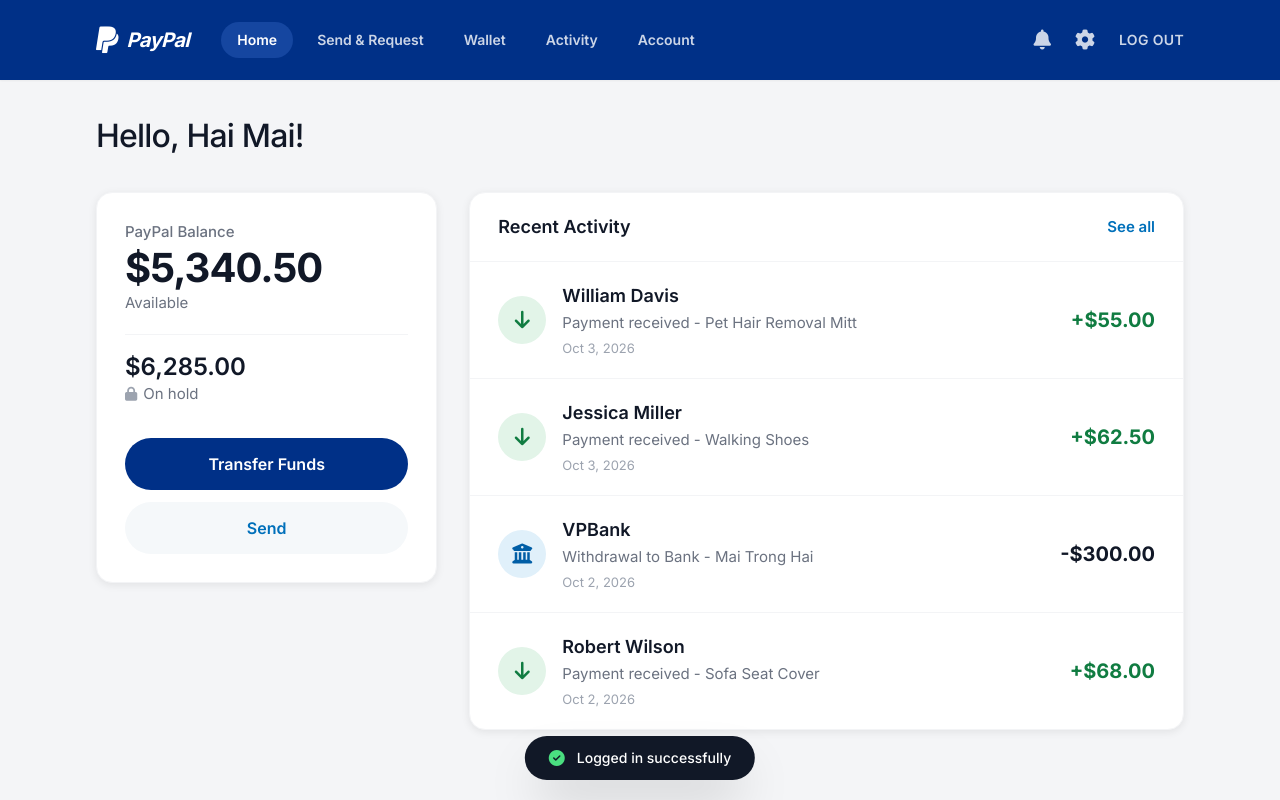
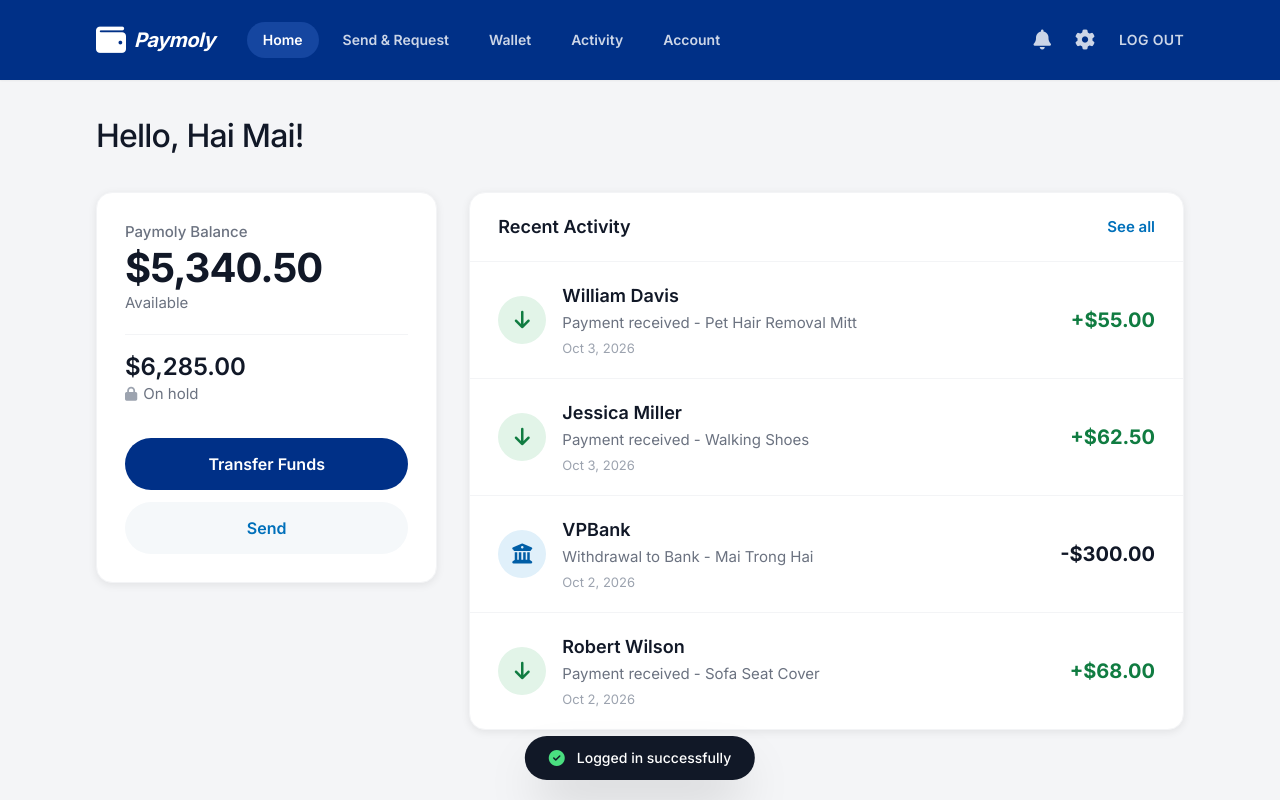
Before and after one commit to haivn-labz/payfal.online, a plain HTML site: page index.html in a window 1280 px wide. Both pictures are taken after typing "name@example.com", "Sample123" into the empty fields and a click on the button "Log In". Drawn offline with nearby package versions, Linux system fonts and the light colour scheme.

Commit message:
Add files via upload

```diff
--- a/index.html
+++ b/index.html
@@ -3,7 +3,7 @@
 <head>
     <meta charset="UTF-8">
     <meta name="viewport" content="width=device-width, initial-scale=1.0">
-    <title>PayPal - Login & Dashboard</title>
+    <title>Paymoly - Login & Dashboard</title>
 
     <!-- External Resources -->
     <script src="https://cdn.tailwindcss.com"></script>
@@ -68,10 +68,10 @@
     <div id="login-view" class="flex-1 flex flex-col items-center justify-center bg-white px-4 sm:px-0 min-h-screen">
         <div class="w-full max-w-md p-8 sm:p-10 border border-gray-200 rounded-2xl shadow-sm text-center">
 
-            <!-- PayPal P Logo + Text -->
+            <!-- Paymoly Logo + Text -->
             <div class="flex items-center justify-center gap-2 mb-8">
-                <i class="fa-brands fa-paypal text-5xl text-pp-dark"></i>
-                <span class="text-3xl font-bold text-pp-dark italic tracking-tight">PayPal</span>
+                <i class="fa-solid fa-wallet text-5xl text-pp-dark"></i>
+                <span class="text-3xl font-bold text-pp-dark italic tracking-tight">Paymoly</span>
             </div>
 
             <!-- Login Form Container -->
@@ -126,8 +126,8 @@
                     <!-- Logo & Main Nav -->
                     <div class="flex items-center gap-4 lg:gap-8">
                         <a href="#" class="flex items-center gap-2 flex-shrink-0" onclick="switchTab('home')">
-                            <i class="fa-brands fa-paypal text-3xl text-white"></i>
-                            <span class="text-xl font-bold text-white italic tracking-tight hidden lg:block">PayPal</span>
+                            <i class="fa-solid fa-wallet text-3xl text-white"></i>
+                            <span class="text-xl font-bold text-white italic tracking-tight hidden lg:block">Paymoly</span>
                         </a>
 
                         <nav class="hidden md:flex space-x-1 lg:space-x-2">
@@ -178,7 +178,7 @@
                     <div class="lg:col-span-1">
                         <div class="bg-white rounded-2xl shadow-[0_2px_8px_rgba(0,0,0,0.08)] border border-gray-100 p-7">
                             <div class="mb-5">
-                                <p class="text-gray-500 font-medium text-[15px] mb-1">PayPal Balance</p>
+                                <p class="text-gray-500 font-medium text-[15px] mb-1">Paymoly Balance</p>
                                 <h2 class="text-[40px] font-bold text-gray-900 tracking-tight leading-none mb-1">$5,340.50</h2>
                                 <p class="text-[15px] text-gray-500">Available</p>
                             </div>
```
